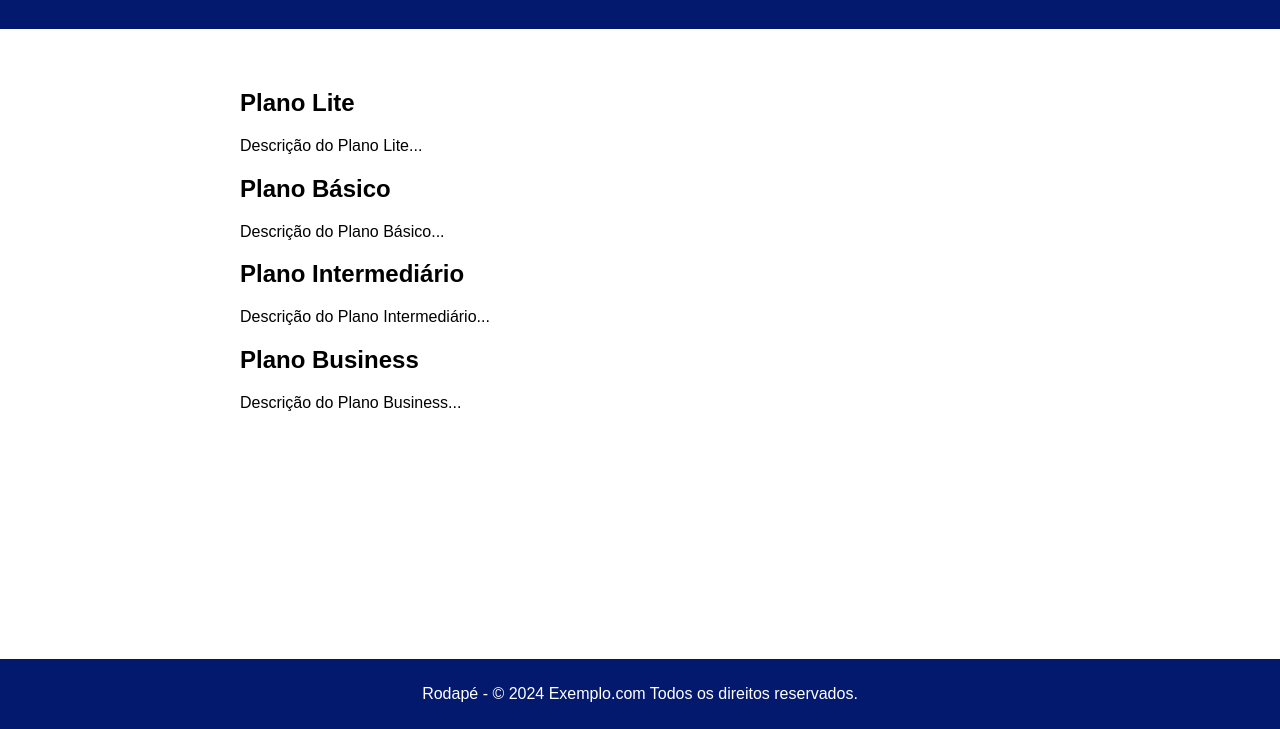
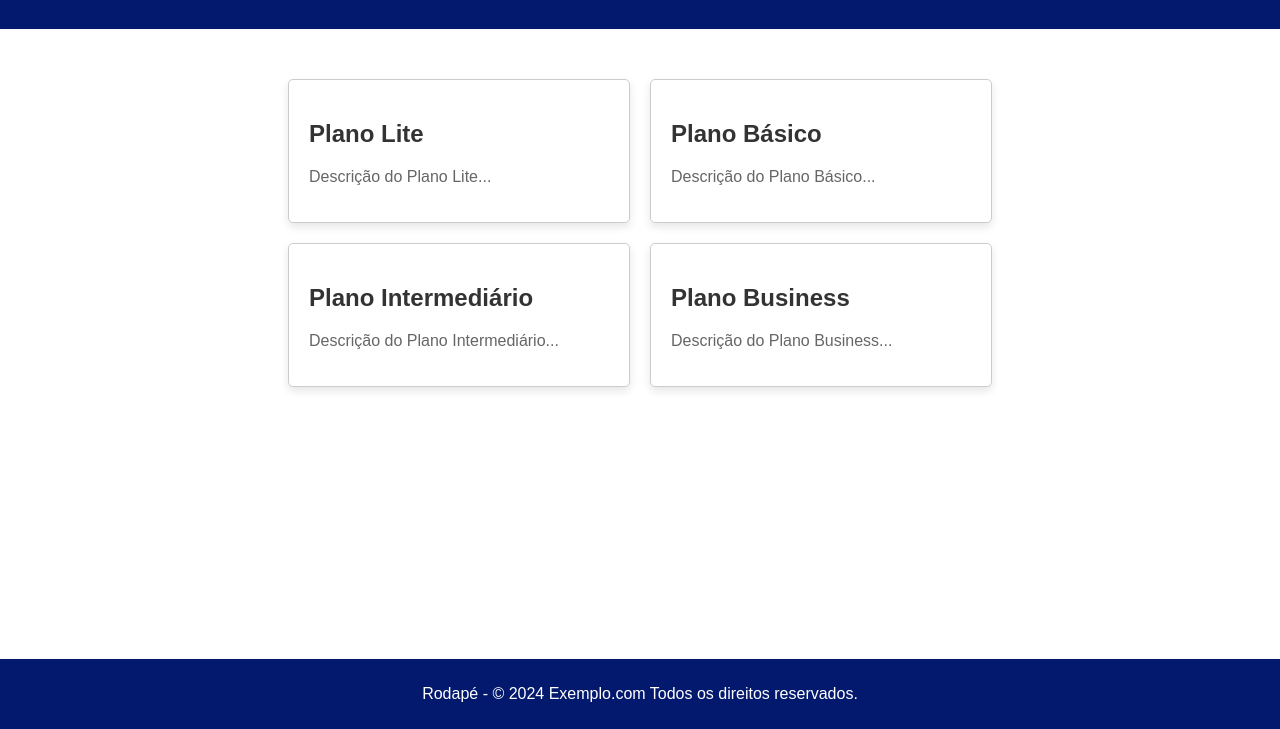
Before and after one commit to rafaelf022s/rafsystems, a plain HTML site: page index.html in a window 1280 px wide. Shown: the part 71-800 px from the top of the page. Drawn offline with Linux system fonts and the light colour scheme.

Commit message:
Update style.css

```diff
--- a/style.css
+++ b/style.css
@@ -43,7 +43,33 @@ body {
   .button:hover {
     background-color: #0056b3;
   }
+  .card {
+    width: 300px;
+    border: 1px solid #ccc;
+    border-radius: 5px;
+    padding: 20px;
+    margin: 10px;
+    box-shadow: 0 4px 8px rgba(0, 0, 0, 0.1);
+    transition: box-shadow 0.3s ease-in-out;
+  }
 
+  .card:hover {
+    box-shadow: 0 8px 16px rgba(0, 0, 0, 0.2);
+  }
+
+  .card h2 {
+    color: #333;
+  }
+
+  .card p {
+    color: #666;
+  }
+
+  .container {
+    display: flex;
+    justify-content: center;
+    flex-wrap: wrap;
+  }
   @media screen and (max-width: 600px) {
     .button {
       width: 100%;
```
